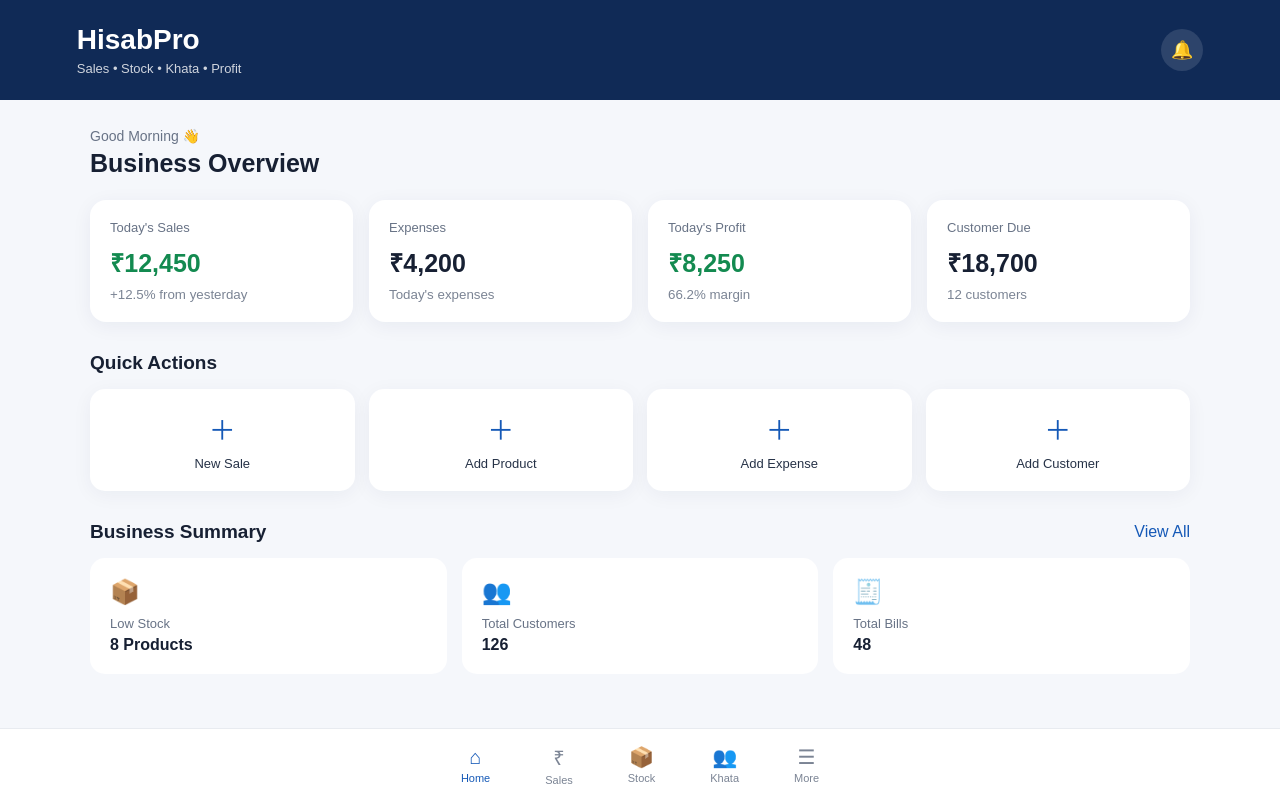
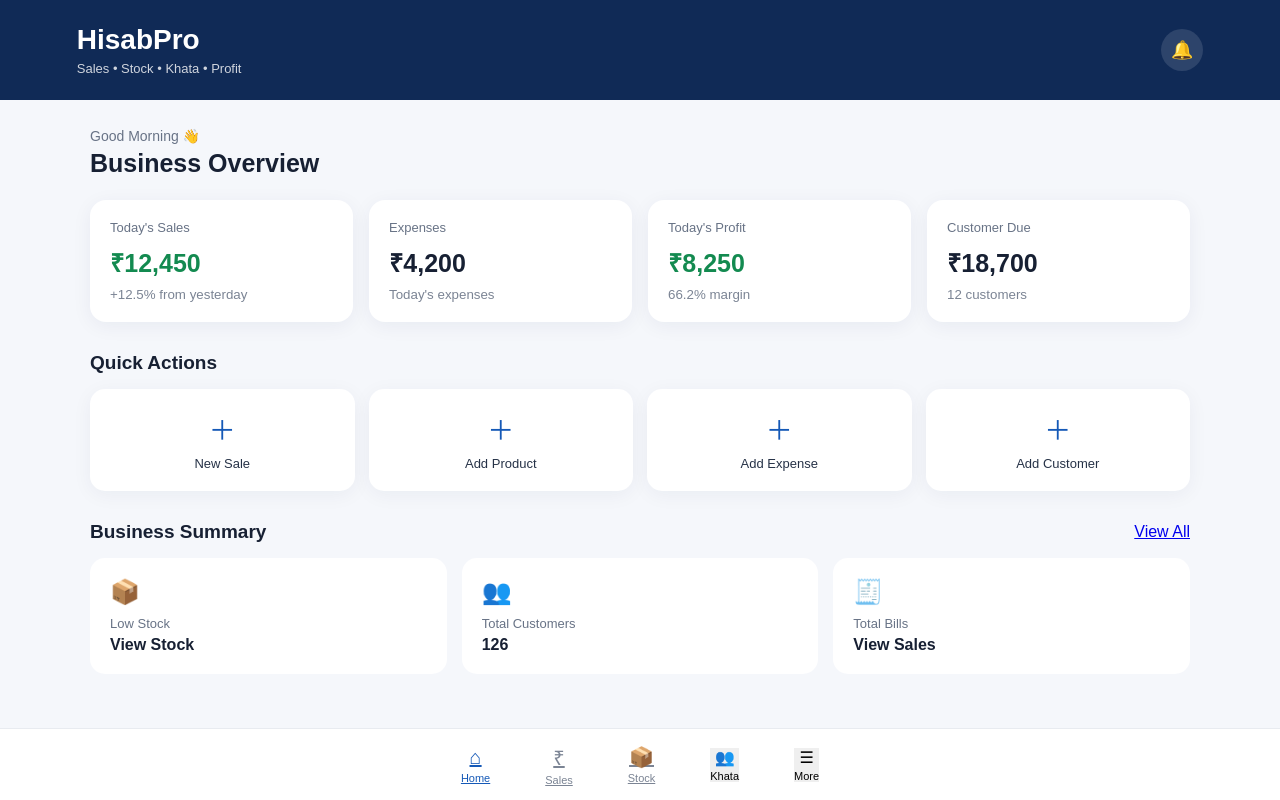
Before and after one commit to sameerkhan86926-a11y/hisabpro, a Next.js app: page /hisabpro/ in a window 1280 px wide. Built offline with nearby package versions, Linux system fonts and the light colour scheme.

Commit message:
Update page.tsx

```diff
--- a/app/page.tsx
+++ b/app/page.tsx
@@ -1,13 +1,18 @@
+import Link from "next/link";
+
 export default function Home() {
   return (
     <main className="app">
+
       <header className="header">
         <div>
           <h1>HisabPro</h1>
           <p>Sales • Stock • Khata • Profit</p>
         </div>
 
-        <button className="notification">🔔</button>
+        <button className="notification">
+          🔔
+        </button>
       </header>
 
       <section className="welcome">
@@ -16,6 +21,7 @@
       </section>
 
       <section className="stats">
+
         <div className="card sales">
           <span>Today's Sales</span>
           <strong>₹12,450</strong>
@@ -39,33 +45,58 @@
           <strong>₹18,700</strong>
           <small>12 customers</small>
         </div>
+
       </section>
 
       <section className="section">
+
         <div className="section-title">
           <h3>Quick Actions</h3>
         </div>
 
         <div className="actions">
-          <button>＋<span>New Sale</span></button>
-          <button>＋<span>Add Product</span></button>
-          <button>＋<span>Add Expense</span></button>
-          <button>＋<span>Add Customer</span></button>
+
+          <Link href="/hisabpro/sales/" className="action-link">
+            ＋
+            <span>New Sale</span>
+          </Link>
+
+          <Link href="/hisabpro/stock/" className="action-link">
+            ＋
+            <span>Add Product</span>
+          </Link>
+
+          <button>
+            ＋
+            <span>Add Expense</span>
+          </button>
+
+          <button>
+            ＋
+            <span>Add Customer</span>
+          </button>
+
         </div>
+
       </section>
 
       <section className="section">
+
         <div className="section-title">
           <h3>Business Summary</h3>
-          <button>View All</button>
+
+          <Link href="/hisabpro/sales/history/">
+            View All
+          </Link>
         </div>
 
         <div className="summary">
-          <div>
+
+          <Link href="/hisabpro/stock/">
             <span>📦</span>
             <p>Low Stock</p>
-            <strong>8 Products</strong>
-          </div>
+            <strong>View Stock</strong>
+          </Link>
 
           <div>
             <span>👥</span>
@@ -73,21 +104,48 @@
             <strong>126</strong>
           </div>
 
-          <div>
+          <Link href="/hisabpro/sales/history/">
             <span>🧾</span>
             <p>Total Bills</p>
-            <strong>48</strong>
-          </div>
+            <strong>View Sales</strong>
+          </Link>
+
         </div>
+
       </section>
 
       <nav className="bottom-nav">
-        <a className="active">⌂<span>Home</span></a>
-        <a>₹<span>Sales</span></a>
-        <a>📦<span>Stock</span></a>
-        <a>👥<span>Khata</span></a>
-        <a>☰<span>More</span></a>
+
+        <Link
+          href="/hisabpro/"
+          className="active"
+        >
+          ⌂
+          <span>Home</span>
+        </Link>
+
+        <Link href="/hisabpro/sales/">
+          ₹
+          <span>Sales</span>
+        </Link>
+
+        <Link href="/hisabpro/stock/">
+          📦
+          <span>Stock</span>
+        </Link>
+
+        <button>
+          👥
+          <span>Khata</span>
+        </button>
+
+        <button>
+          ☰
+          <span>More</span>
+        </button>
+
       </nav>
+
     </main>
   );
 }
```
